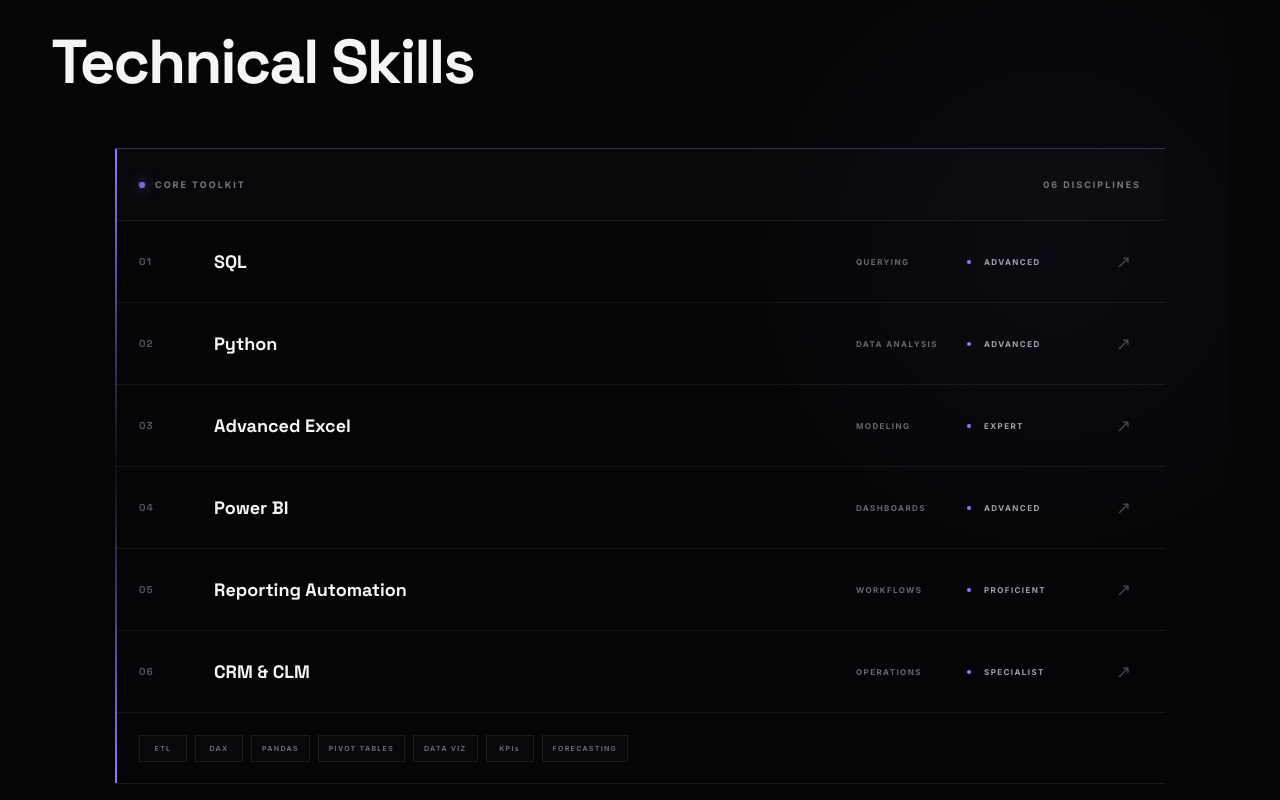
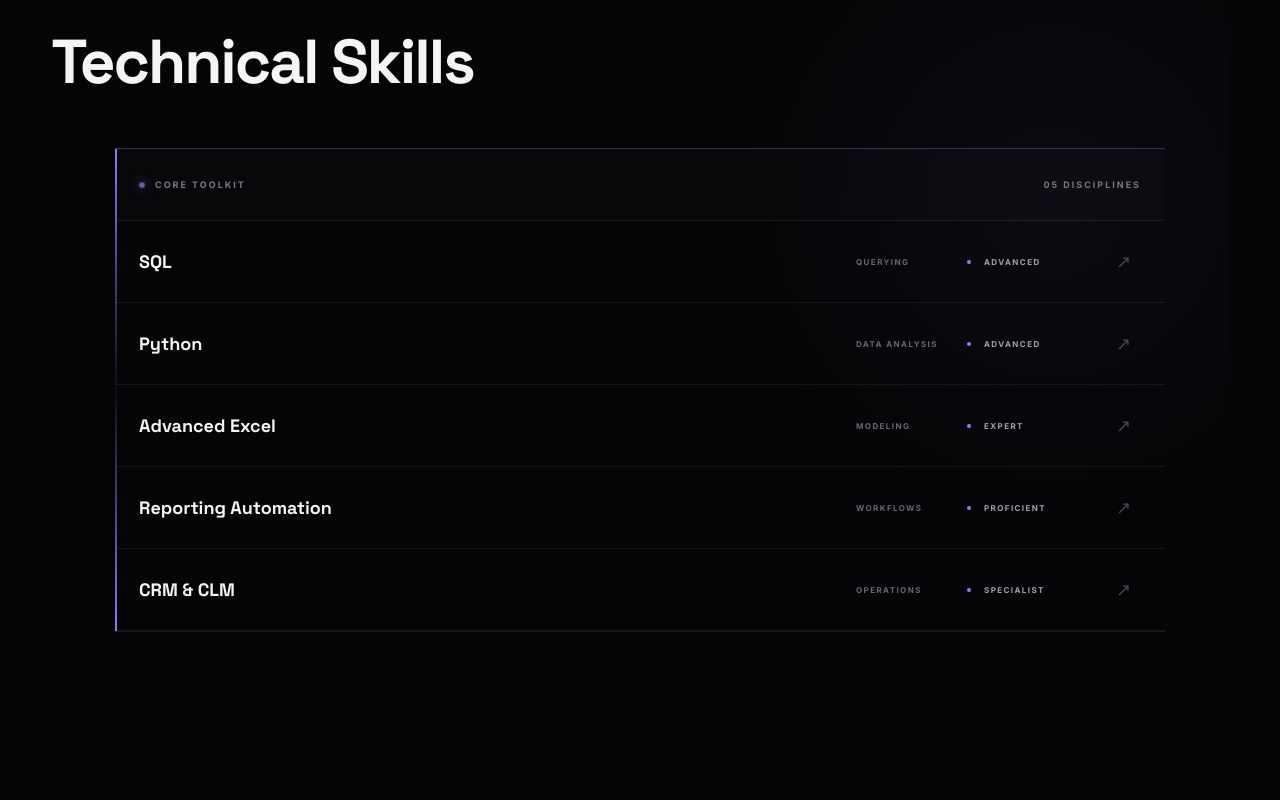
Before and after one commit to Abujar287/abujar-portfolio, a React (Vite) app: page / in a window 1280 px wide. Shown: the part 1605-2405 px from the top of the page. After the commit the page ends 2367 px from the top, so only its background shows below. Built offline with nearby package versions, Linux system fonts and the light colour scheme.

Commit message:
Simplify Technical Skills: remove numbers, Power BI, and footer tags

```diff
--- a/src/App.jsx
+++ b/src/App.jsx
@@ -12,12 +12,9 @@ const technicalSkills = [
   { name: 'SQL', category: 'Querying', level: 'Advanced' },
   { name: 'Python', category: 'Data Analysis', level: 'Advanced' },
   { name: 'Advanced Excel', category: 'Modeling', level: 'Expert' },
-  { name: 'Power BI', category: 'Dashboards', level: 'Advanced' },
   { name: 'Reporting Automation', category: 'Workflows', level: 'Proficient' },
   { name: 'CRM & CLM', category: 'Operations', level: 'Specialist' },
 ]
-
-const technicalTags = ['ETL', 'DAX', 'PANDAS', 'PIVOT TABLES', 'DATA VIZ', 'KPIs', 'FORECASTING']
 
 export default function App() {
   const [active, setActive] = useState('home')
@@ -198,7 +195,6 @@ export default function App() {
                   className="technical-item"
                   style={{ '--technical-delay': `${index * 0.1}s` }}
                 >
-                  <span className="technical-number">{`0${index + 1}`}</span>
                   <div className="technical-main">
                     <span className="technical-name">{skill.name}</span>
                     <div className="technical-meta">
@@ -211,12 +207,6 @@ export default function App() {
                 </div>
               ))}
             </div>
-
-            <div className="technical-footer">
-              {technicalTags.map((tag) => (
-                <span key={tag}>{tag}</span>
-              ))}
-            </div>
           </div>
         </section>
       </main>
--- a/src/index.css
+++ b/src/index.css
@@ -564,7 +564,7 @@ a {
   min-height: 82px;
   padding: 0 24px;
   display: grid;
-  grid-template-columns: 55px minmax(0, 1fr) 35px;
+  grid-template-columns: minmax(0, 1fr) 35px;
   align-items: center;
   gap: 20px;
   border-bottom: 1px solid rgba(255, 255, 255, 0.065);
@@ -1154,7 +1154,7 @@ footer {
   .technical-item {
     min-height: 88px;
     padding: 0 16px;
-    grid-template-columns: 32px minmax(0, 1fr) 22px;
+    grid-template-columns: minmax(0, 1fr) 22px;
     gap: 10px;
   }
 
```
